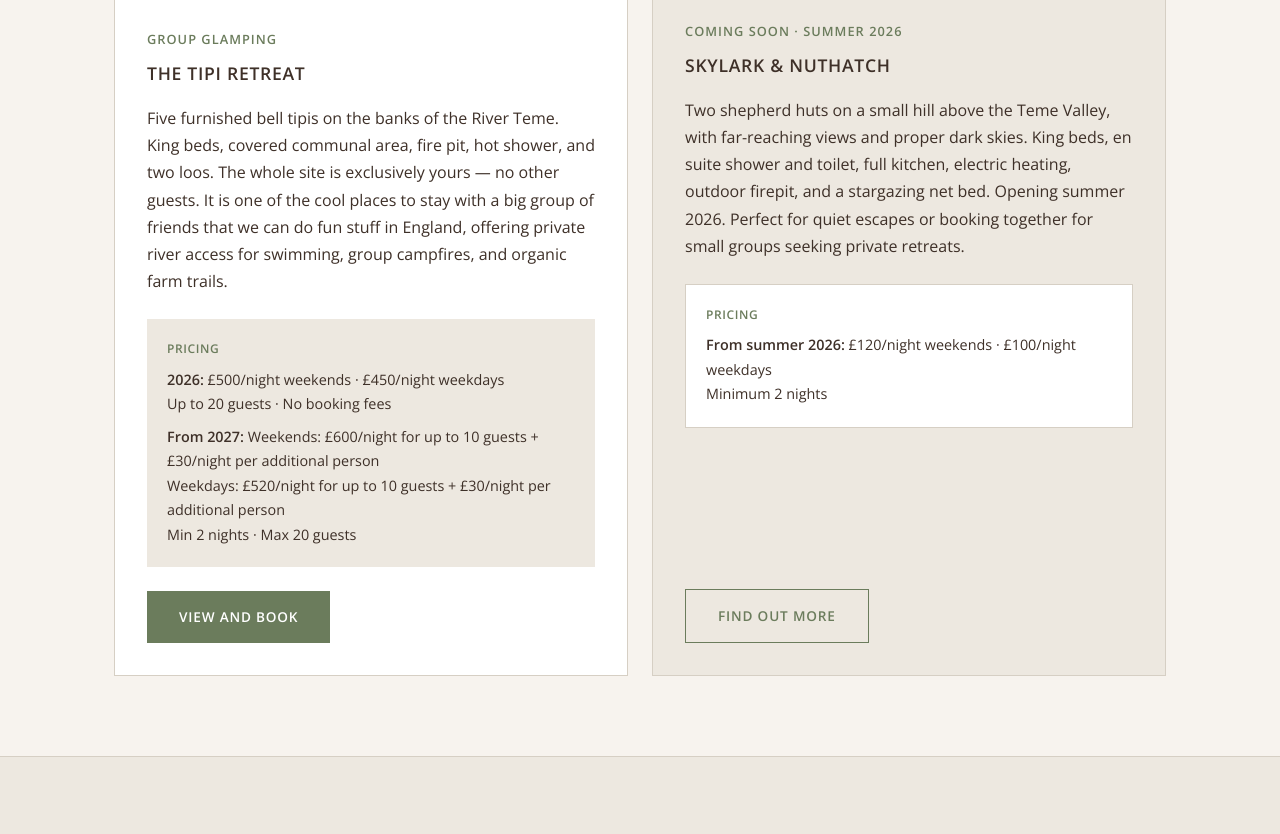
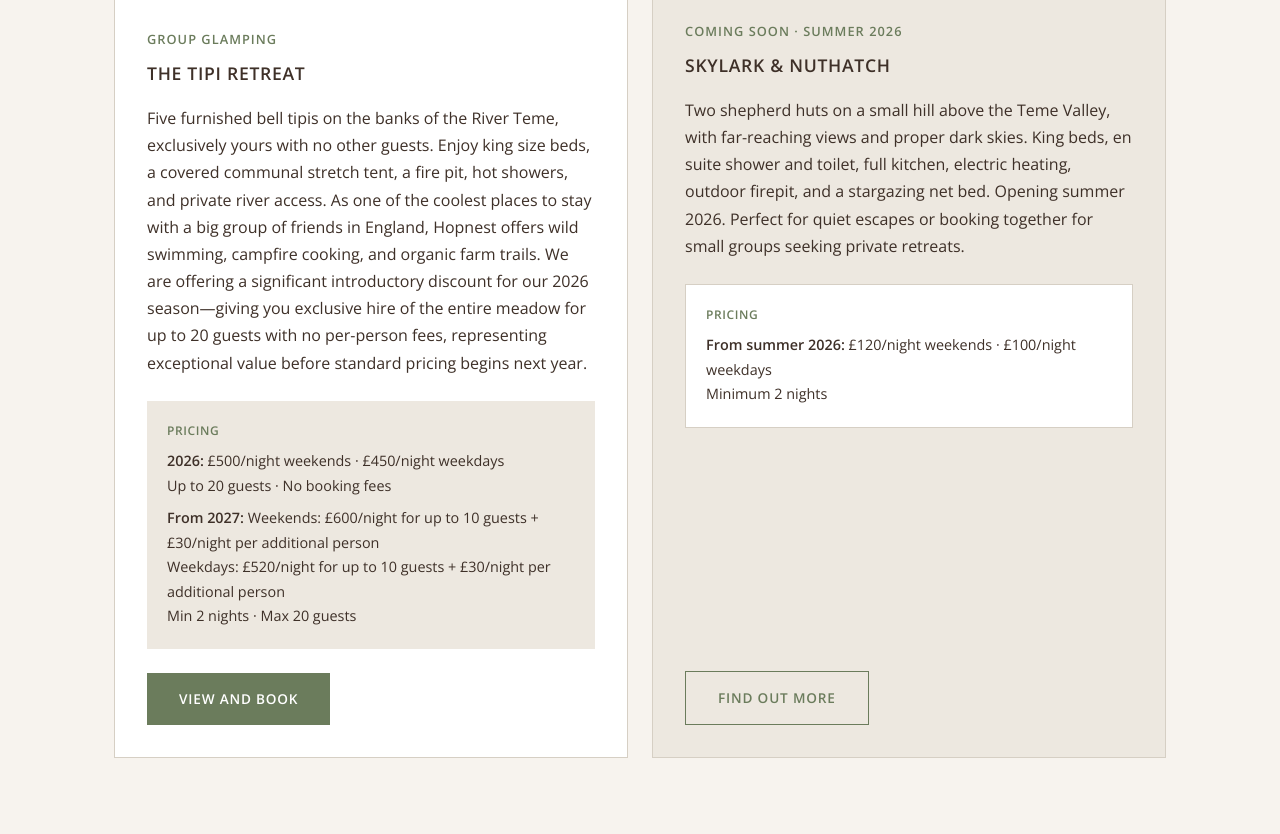
Before and after one commit to ewalker675-jpg/hopnest-website, a website: page index.html in a window 1280 px wide. Shown: the part 1229-2063 px from the top of the page. Drawn offline with nearby package versions, Linux system fonts and the light colour scheme; grey boxes are pictures that could not be loaded.

Commit message:
Elegantly rewrite Tipi Retreat copy to highlight 2026 introductory rates

```diff
--- a/index.html
+++ b/index.html
@@ -635,7 +635,7 @@
             <img src="/images/tipi photo.jpg" alt="Five furnished bell tipis at Hopnest Retreats, Worcestershire" style="width: 100%; height: 220px; object-fit: cover; margin-bottom: 1.5rem; border: 1px solid var(--mist);">
             <span class="hn-label">Group Glamping</span>
             <h3>The Tipi Retreat</h3>
-            <p style="margin-bottom: 1.5rem;">Five furnished bell tipis on the banks of the River Teme. King beds, covered communal area, fire pit, hot shower, and two loos. The whole site is exclusively yours — no other guests. It is one of the cool places to stay with a big group of friends that we can do fun stuff in England, offering private river access for swimming, group campfires, and organic farm trails.</p>
+            <p style="margin-bottom: 1.5rem;">Five furnished bell tipis on the banks of the River Teme, exclusively yours with no other guests. Enjoy king size beds, a covered communal stretch tent, a fire pit, hot showers, and private river access. As one of the coolest places to stay with a big group of friends in England, Hopnest offers wild swimming, campfire cooking, and organic farm trails. We are offering a significant introductory discount for our 2026 season—giving you exclusive hire of the entire meadow for up to 20 guests with no per-person fees, representing exceptional value before standard pricing begins next year.</p>
             <div style="background: var(--linen); padding: 1.25rem; margin-bottom: 1.5rem; font-size: 0.9rem;">
               <strong style="display: block; margin-bottom: 0.5rem; text-transform: uppercase; font-size: 0.75rem; letter-spacing: 0.05em; color: var(--sage);">Pricing</strong>
               <p><strong>2026:</strong> £500/night weekends · £450/night weekdays<br>Up to 20 guests · No booking fees</p>
```
